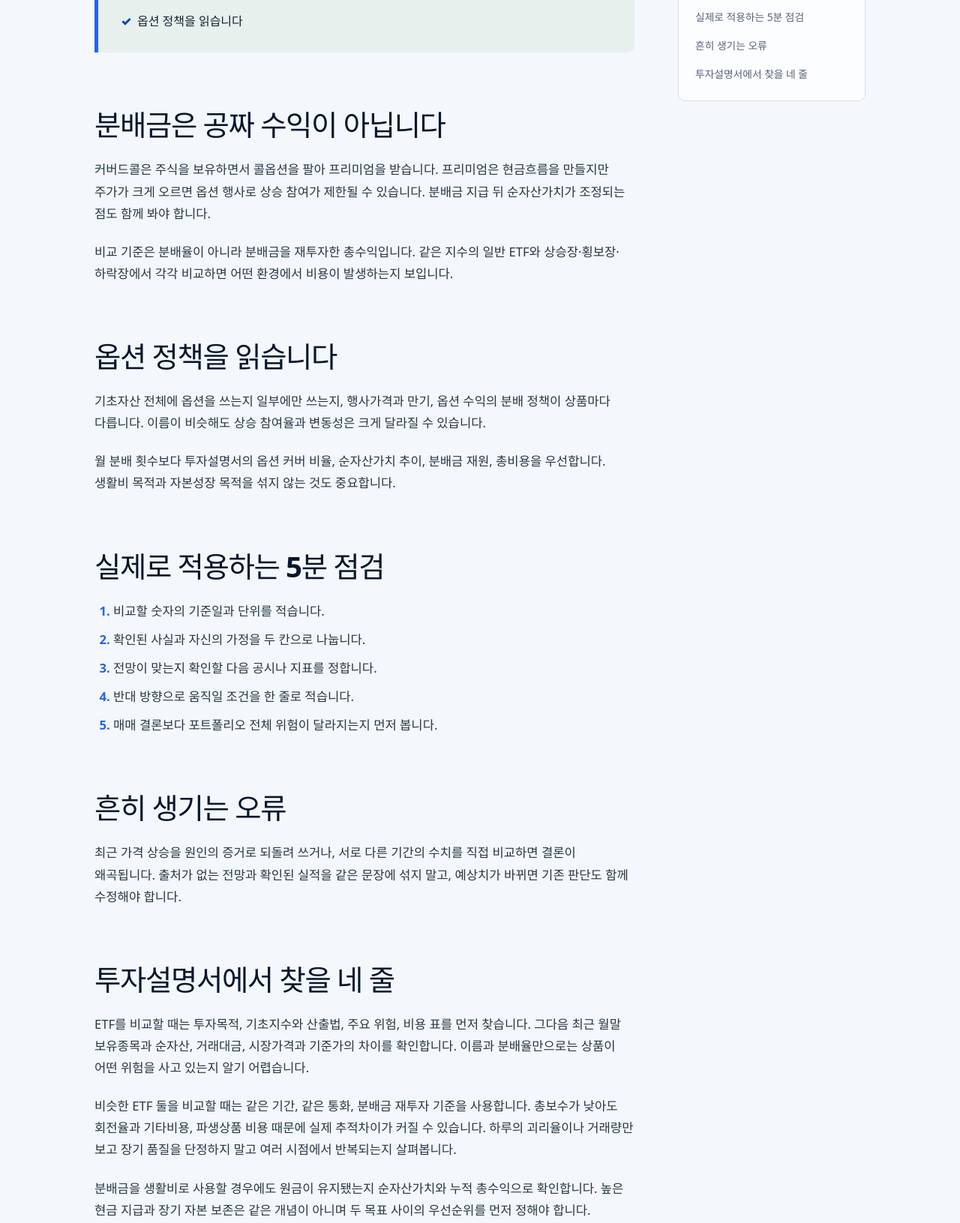
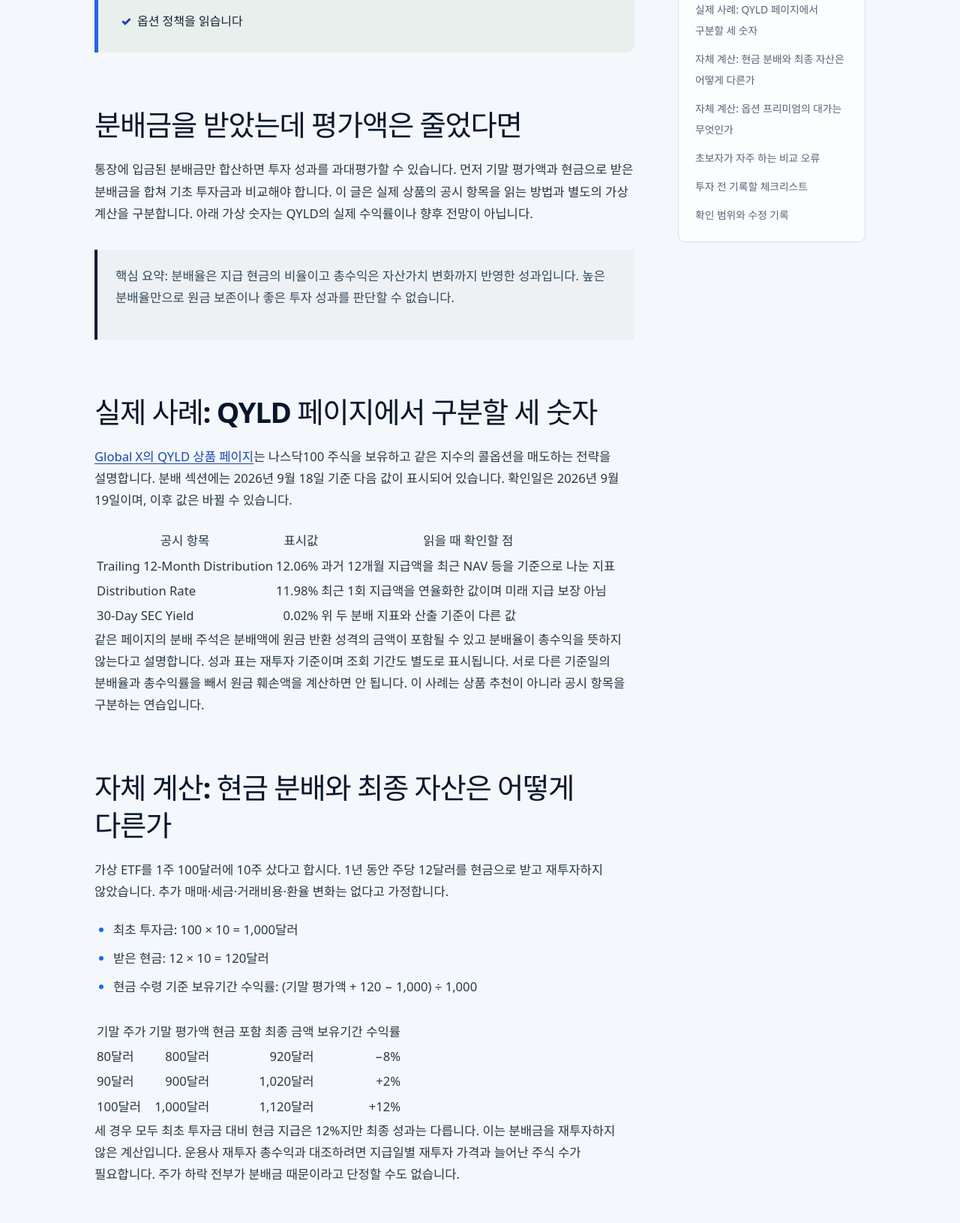
Before and after one commit to steeler0000-code/digital-tidy-room, an Astro site: page /guides/covered-call-total-return in a window 1280 px wide. Shown: the part 787-2418 px from the top of the page at 75% size. Built offline with nearby package versions, Linux system fonts and the light colour scheme; Astro itself is replaced by a stand-in of ours.

Commit message:
Improve covered call guide with sourced analysis

```diff
--- a/src/content/guides/covered-call-total-return.md
+++ b/src/content/guides/covered-call-total-return.md
@@ -5,48 +5,83 @@
 slug: "covered-call-total-return"
 author: "카일루스"
 publishedAt: "2026-08-30"
+updatedAt: "2026-09-19"
 editorialApproved: true
 draft: false
 featured: false
 summary: "높은 분배율을 수익률로 오해하지 않고 옵션 프리미엄과 상승 제한을 함께 봅니다."
 highlights: ["분배금은 공짜 수익이 아닙니다","옵션 정책을 읽습니다"]
-related: []
-sources: [{"title":"Investor.gov Options","url":"https://www.investor.gov/introduction-investing/investing-basics/investment-products/options"},{"title":"SEC Company Filings","url":"https://www.sec.gov/search-filings"}]
+related: ["us-etf-return-fx", "leveraged-inverse-path"]
+sources: [{"title":"Global X QYLD: 상품 구조·분배 정의·성과 산출 기준","url":"https://www.globalxetfs.com/funds/qyld"}]
 category: "etf-structure"
 ---
 
-## 분배금은 공짜 수익이 아닙니다
+## 분배금을 받았는데 평가액은 줄었다면
 
-커버드콜은 주식을 보유하면서 콜옵션을 팔아 프리미엄을 받습니다. 프리미엄은 현금흐름을 만들지만 주가가 크게 오르면 옵션 행사로 상승 참여가 제한될 수 있습니다. 분배금 지급 뒤 순자산가치가 조정되는 점도 함께 봐야 합니다.
+통장에 입금된 분배금만 합산하면 투자 성과를 과대평가할 수 있습니다. 먼저 기말 평가액과 현금으로 받은 분배금을 합쳐 기초 투자금과 비교해야 합니다. 이 글은 실제 상품의 공시 항목을 읽는 방법과 별도의 가상 계산을 구분합니다. 아래 가상 숫자는 QYLD의 실제 수익률이나 향후 전망이 아닙니다.
 
-비교 기준은 분배율이 아니라 분배금을 재투자한 총수익입니다. 같은 지수의 일반 ETF와 상승장·횡보장·하락장에서 각각 비교하면 어떤 환경에서 비용이 발생하는지 보입니다.
+> 핵심 요약: 분배율은 지급 현금의 비율이고 총수익은 자산가치 변화까지 반영한 성과입니다. 높은 분배율만으로 원금 보존이나 좋은 투자 성과를 판단할 수 없습니다.
 
-## 옵션 정책을 읽습니다
+## 실제 사례: QYLD 페이지에서 구분할 세 숫자
 
-기초자산 전체에 옵션을 쓰는지 일부에만 쓰는지, 행사가격과 만기, 옵션 수익의 분배 정책이 상품마다 다릅니다. 이름이 비슷해도 상승 참여율과 변동성은 크게 달라질 수 있습니다.
+[Global X의 QYLD 상품 페이지](https://www.globalxetfs.com/funds/qyld)는 나스닥100 주식을 보유하고 같은 지수의 콜옵션을 매도하는 전략을 설명합니다. 분배 섹션에는 2026년 9월 18일 기준 다음 값이 표시되어 있습니다. 확인일은 2026년 9월 19일이며, 이후 값은 바뀔 수 있습니다.
 
-월 분배 횟수보다 투자설명서의 옵션 커버 비율, 순자산가치 추이, 분배금 재원, 총비용을 우선합니다. 생활비 목적과 자본성장 목적을 섞지 않는 것도 중요합니다.
+| 공시 항목 | 표시값 | 읽을 때 확인할 점 |
+|---|---:|---|
+| Trailing 12-Month Distribution | 12.06% | 과거 12개월 지급액을 최근 NAV 등을 기준으로 나눈 지표 |
+| Distribution Rate | 11.98% | 최근 1회 지급액을 연율화한 값이며 미래 지급 보장 아님 |
+| 30-Day SEC Yield | 0.02% | 위 두 분배 지표와 산출 기준이 다른 값 |
 
-## 실제로 적용하는 5분 점검
+같은 페이지의 분배 주석은 분배액에 원금 반환 성격의 금액이 포함될 수 있고 분배율이 총수익을 뜻하지 않는다고 설명합니다. 성과 표는 재투자 기준이며 조회 기간도 별도로 표시됩니다. 서로 다른 기준일의 분배율과 총수익률을 빼서 원금 훼손액을 계산하면 안 됩니다. 이 사례는 상품 추천이 아니라 공시 항목을 구분하는 연습입니다.
 
-1. 비교할 숫자의 기준일과 단위를 적습니다.
-2. 확인된 사실과 자신의 가정을 두 칸으로 나눕니다.
-3. 전망이 맞는지 확인할 다음 공시나 지표를 정합니다.
-4. 반대 방향으로 움직일 조건을 한 줄로 적습니다.
-5. 매매 결론보다 포트폴리오 전체 위험이 달라지는지 먼저 봅니다.
+## 자체 계산: 현금 분배와 최종 자산은 어떻게 다른가
 
-## 흔히 생기는 오류
+가상 ETF를 1주 100달러에 10주 샀다고 합시다. 1년 동안 주당 12달러를 현금으로 받고 재투자하지 않았습니다. 추가 매매·세금·거래비용·환율 변화는 없다고 가정합니다.
 
-최근 가격 상승을 원인의 증거로 되돌려 쓰거나, 서로 다른 기간의 수치를 직접 비교하면 결론이 왜곡됩니다. 출처가 없는 전망과 확인된 실적을 같은 문장에 섞지 말고, 예상치가 바뀌면 기존 판단도 함께 수정해야 합니다.
+- 최초 투자금: 100 × 10 = 1,000달러
+- 받은 현금: 12 × 10 = 120달러
+- 현금 수령 기준 보유기간 수익률: (기말 평가액 + 120 − 1,000) ÷ 1,000
 
-## 투자설명서에서 찾을 네 줄
+| 기말 주가 | 기말 평가액 | 현금 포함 최종 금액 | 보유기간 수익률 |
+|---|---:|---:|---:|
+| 80달러 | 800달러 | 920달러 | −8% |
+| 90달러 | 900달러 | 1,020달러 | +2% |
+| 100달러 | 1,000달러 | 1,120달러 | +12% |
 
-ETF를 비교할 때는 투자목적, 기초지수와 산출법, 주요 위험, 비용 표를 먼저 찾습니다. 그다음 최근 월말 보유종목과 순자산, 거래대금, 시장가격과 기준가의 차이를 확인합니다. 이름과 분배율만으로는 상품이 어떤 위험을 사고 있는지 알기 어렵습니다.
+세 경우 모두 최초 투자금 대비 현금 지급은 12%지만 최종 성과는 다릅니다. 이는 분배금을 재투자하지 않은 계산입니다. 운용사 재투자 총수익과 대조하려면 지급일별 재투자 가격과 늘어난 주식 수가 필요합니다. 주가 하락 전부가 분배금 때문이라고 단정할 수도 없습니다.
 
-비슷한 ETF 둘을 비교할 때는 같은 기간, 같은 통화, 분배금 재투자 기준을 사용합니다. 총보수가 낮아도 회전율과 기타비용, 파생상품 비용 때문에 실제 추적차이가 커질 수 있습니다. 하루의 괴리율이나 거래량만 보고 장기 품질을 단정하지 말고 여러 시점에서 반복되는지 살펴봅니다.
+## 자체 계산: 옵션 프리미엄의 대가는 무엇인가
 
-분배금을 생활비로 사용할 경우에도 원금이 유지됐는지 순자산가치와 누적 총수익으로 확인합니다. 높은 현금 지급과 장기 자본 보존은 같은 개념이 아니며 두 목표 사이의 우선순위를 먼저 정해야 합니다.
+커버드콜의 교환 관계를 보기 위해 주식 1단위를 100에 사고, 만기 행사가격 100인 콜옵션 1단위를 프리미엄 3에 매도하는 가상 전략을 비교합니다. 배당·수수료·세금·중도 매매는 제외하고 만기까지 보유합니다. 단위는 동일한 통화입니다.
 
----
+커버드콜 손익 = 만기 주가 − 100 + 3 − max(만기 주가 − 100, 0).
 
-※ 이 글은 일반적인 투자 학습 자료입니다. 개인의 재무상황을 반영한 투자자문, 종목 추천, 수익 보장이 아닙니다.
+| 만기 주가 | 주식만 보유한 손익 | 커버드콜 손익 |
+|---|---:|---:|
+| 80 | −20 | −17 |
+| 100 | 0 | +3 |
+| 120 | +20 | +3 |
+
+받은 프리미엄은 하락 손실을 일부 줄이지만 손실을 없애지 않습니다. 상승 시에는 옵션 지급 의무 때문에 이 예시의 이익이 3으로 제한됩니다. 실제 지수옵션 ETF의 현금결제·롤오버·커버 비율·비용은 이 단일 만기 예시와 다릅니다. 프리미엄 3을 매달 받을 수 있다는 뜻도 아닙니다.
+
+## 초보자가 자주 하는 비교 오류
+
+첫째, 분배금을 재투자한 성과에 분배율을 다시 더하면 현금흐름을 이중 계산합니다. 둘째, 분배율이 높다는 이유로 예금 이자와 같은 성격으로 보아서는 안 됩니다. 셋째, 최근 월 분배금을 12배한 수치를 다음 1년의 확정 수입으로 사용하지 않습니다.
+
+비교표에는 같은 시작일·종료일, 통화, 시장가격 또는 NAV, 재투자 여부를 적습니다. 실제 계좌 성과는 매매가격과 환전비용 등도 반영해야 합니다. 달러 성과와 원화 체감 성과가 다르면 [환율 포함 수익률 가이드](/guides/us-etf-return-fx/)에서 통화 효과를 따로 확인하세요.
+
+## 투자 전 기록할 체크리스트
+
+1. 분배율의 분모와 산출 기간을 확인했는가?
+2. 기초 평가액·기말 평가액·누적 현금 수령액을 각각 기록했는가?
+3. 비교 성과가 재투자 기준인지 확인했는가?
+4. 투자설명서에서 옵션 대상, 만기, 커버 비율과 비용을 확인했는가?
+5. 원금 하락과 상승 참여 제한을 감수할 수 있는지 검토했는가?
+
+단순 매수·매도 가격과 통화 효과는 [수익률 계산기](/tools/return/)로 점검할 수 있습니다. 이 도구에 현금 분배를 따로 반영하지 않았다면 분배 포함 총수익으로 해석하지 마세요. 여러 차례 지급·재투자가 있다면 각 현금흐름을 별도로 기록해야 합니다.
+
+## 확인 범위와 수정 기록
+
+2026년 9월 19일: 일반적인 반복 점검 문구를 줄이고 QYLD의 분배 지표 사례, 현금 수령 기준 계산, 가상 옵션 만기 손익 비교를 추가했습니다. 실측 상품 정보와 교육용 가정을 분리했습니다. 상품 페이지는 수시로 갱신되므로 위 기준일 이후의 값은 직접 재확인해야 합니다.
+
+이 글은 일반적인 투자 학습 자료이며 개인별 투자자문·종목 추천·수익 보장이 아닙니다. 개인별 세금 계산은 다루지 않습니다.
```
